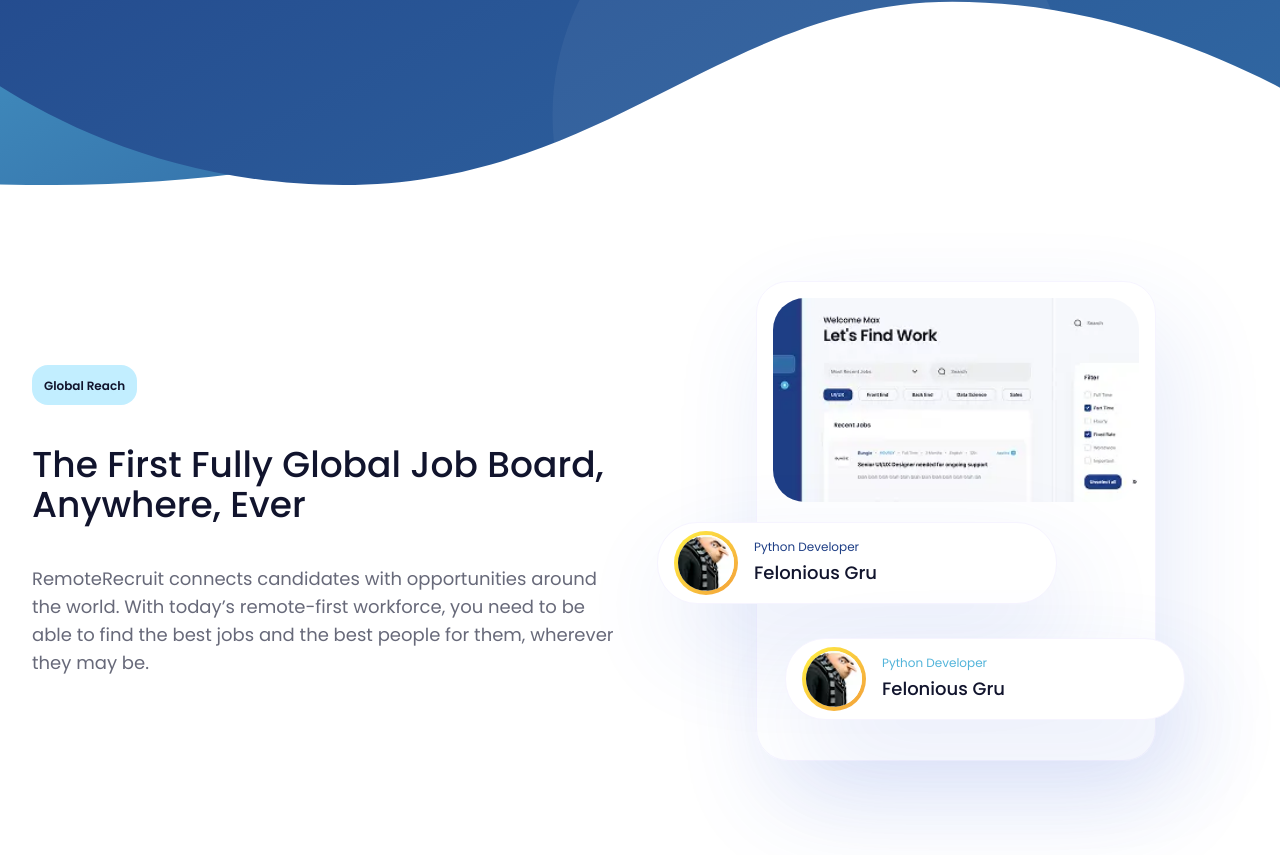
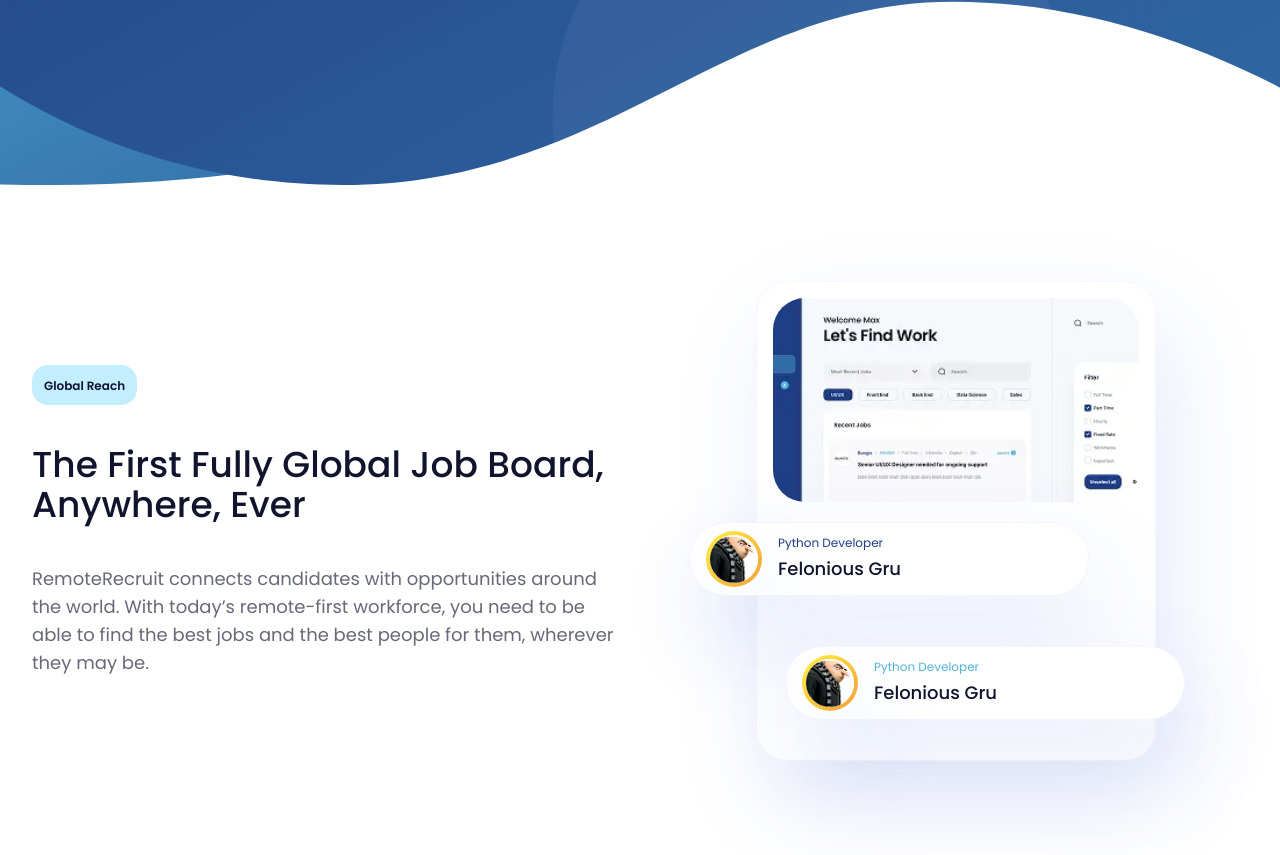
Before and after one commit to EasinTanvir/technical-task, a React (Vite) app: page / in a window 1280 px wide. Shown: the part 515-1370 px from the top of the page. Built offline with nearby package versions, Linux system fonts and the light colour scheme.

Commit message:
refactor profile card

```diff
--- a/src/components/landingPage/Research/Card.jsx
+++ b/src/components/landingPage/Research/Card.jsx
@@ -14,7 +14,7 @@ const Card = () => {
         className="h-auto w-full  rounded-4xl"
       />
       <Profile
-        className="absolute -left-25 top-60 z-10"
+        className="absolute -left-17 top-60 z-10"
         designationClass="text-research-profile-title-one text-xs"
         designation="Python Developer"
         name="Felonious Gru"
--- a/src/components/landingPage/Research/Profile.jsx
+++ b/src/components/landingPage/Research/Profile.jsx
@@ -30,11 +30,11 @@ const Profile = ({
         width={64}
         height={64}
         className="
-          h-16
-          w-16
+          h-14
+          w-14
           shrink-0
           research-card-circle-border-gradient
-          shadow-research-card-shadow
+          shadow-research-card
           object-cover
         "
       />
```
